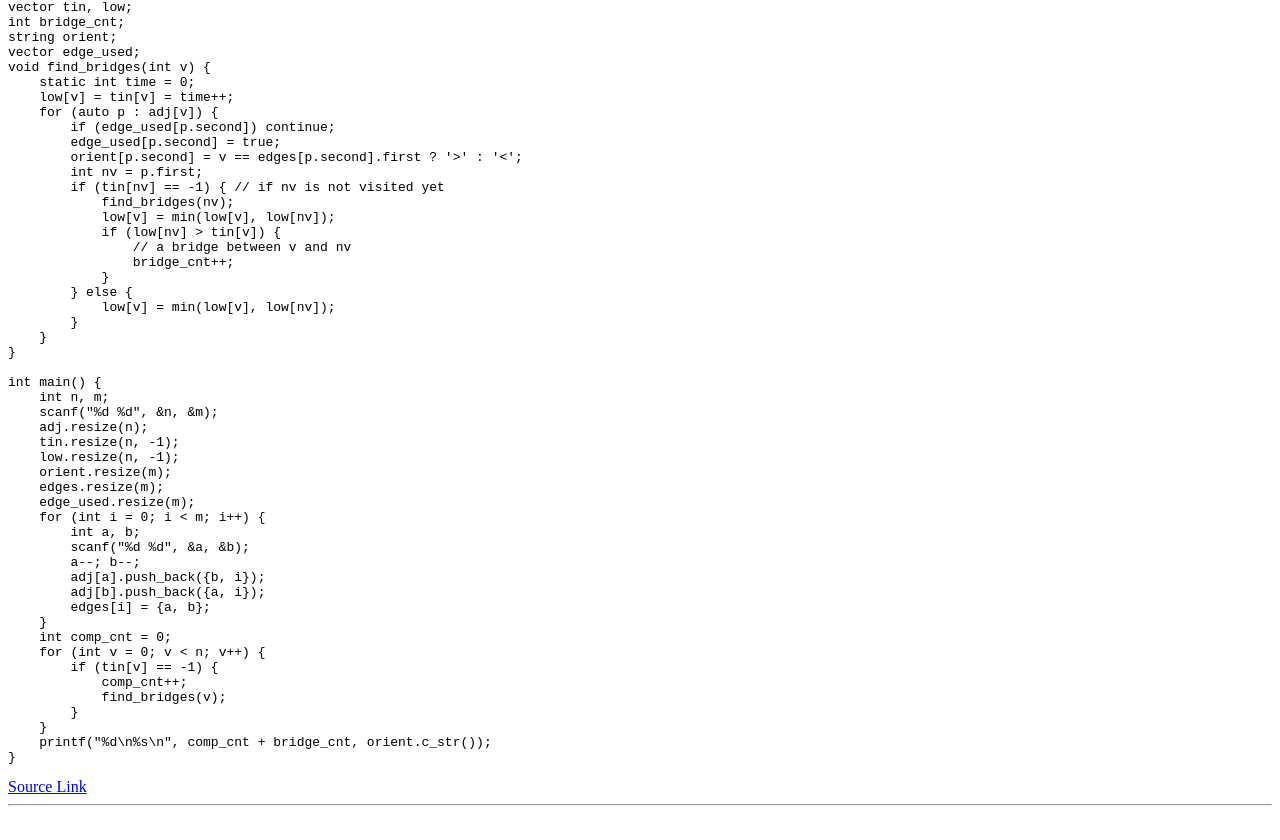
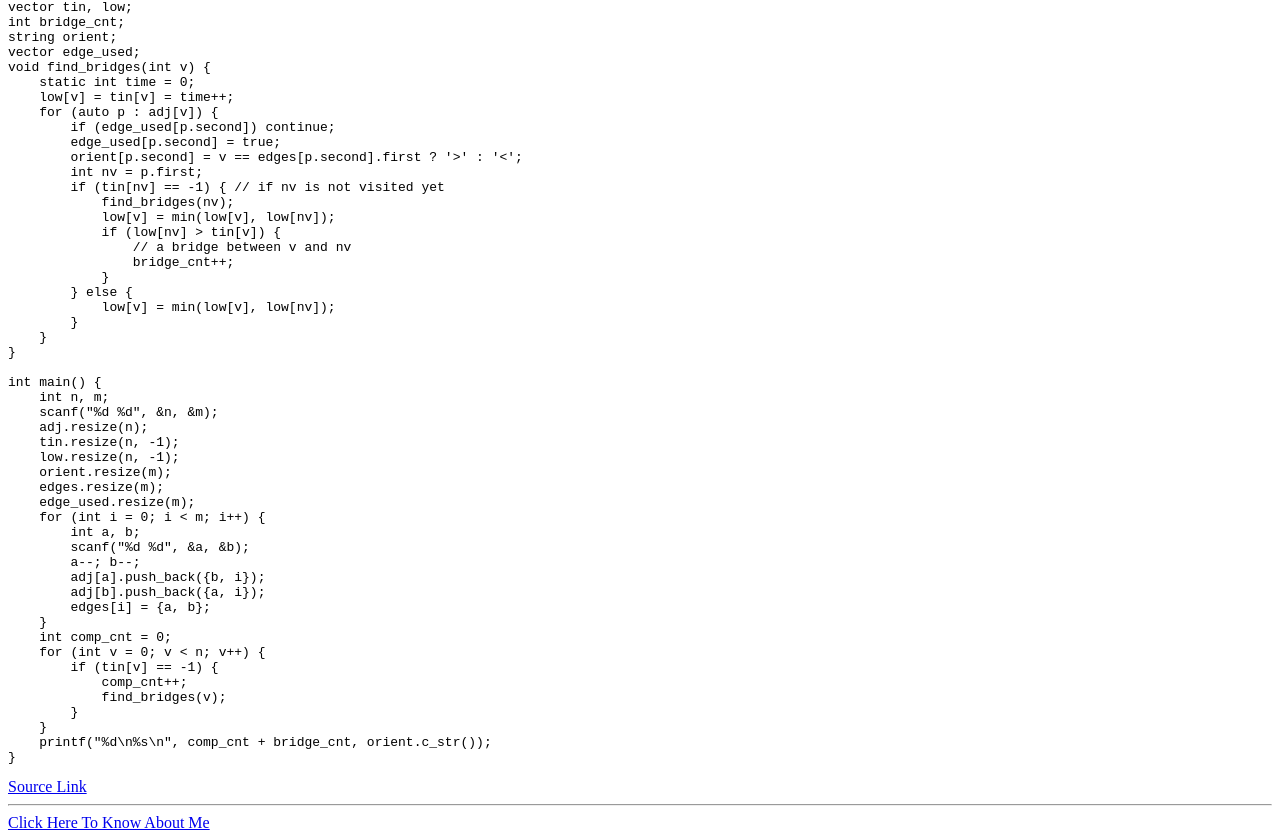
Before and after one commit to 44-563-WebApps-F21/webapps-f21-assignment-3-anuragkolluru, a plain HTML site: page index.html in a window 1280 px wide. Shown: the part 1010-1850 px from the top of the page. Before the commit the page ends 1824 px from the top, so only its background shows below. Drawn offline with Linux system fonts and the light colour scheme.

Commit message:
change17

```diff
--- a/index.html
+++ b/index.html
@@ -177,7 +177,7 @@ int main() {
 </pre>
 <a href="https://cp-algorithms.com/graph/strong-orientation.html">Source Link</a>
 <hr>
-
+<a href="aboutme.html">Click Here To Know About Me</a>
 </body>
 
 </html>
```
Also changed, not shown: 1 other file.
